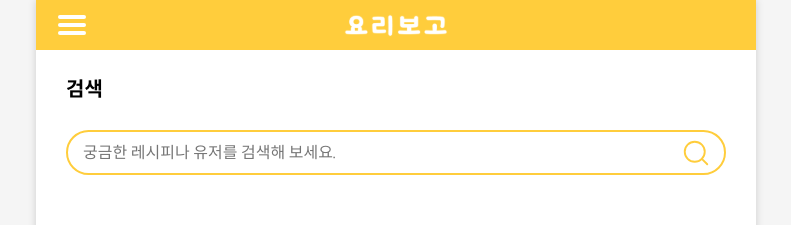
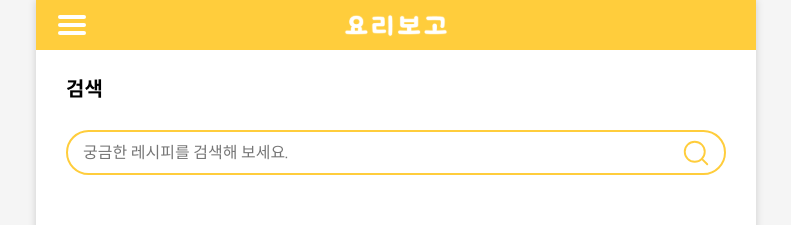
Before and after one commit to gichan-song/elice-portfolio, a React (Create React App) app: page /search in a window 1280 px wide. Shown: the top 225 px of the page, without its empty margins (244-1035 px from the left). Built offline with nearby package versions, Linux system fonts and the light colour scheme; sample sign-in values are in the browser's storage.

Commit message:
style: debouncing 보완 및 placeholder 수정

```diff
--- a/src/pages/SearchPage/SearchPage.jsx
+++ b/src/pages/SearchPage/SearchPage.jsx
@@ -10,10 +10,11 @@ import { mediaMaxWidth } from '../../styles/GlobalStyle';
 const SearchPage = () => {
   const [keyword, setKeyword] = useState();
   const [searchResult, setSearchResult] = useState([]);
-  console.log(searchResult);
 
   // 디바운싱
   useEffect(() => {
+    if (keyword === '') setSearchResult([]);
+
     const delayDebounceFn = setTimeout(() => {
       keyword?.trim() &&
         API(`${ENDPOINT.SEARCH}?searchquery=${keyword}`, 'GET')
@@ -37,7 +38,7 @@ const SearchPage = () => {
     <>
       <MainHeadingLayout mainheadingName='검색' />
       <SearchContainer>
-        <SearchInput type='search' placeholder='궁금한 레시피나 유저를 검색해 보세요.' onChange={HandleChange} />
+        <SearchInput type='search' placeholder='궁금한 레시피를 검색해 보세요.' onChange={HandleChange} />
         <SearchImage
           src={searchFillIcon}
           alt='검색하기 아이콘'
```
